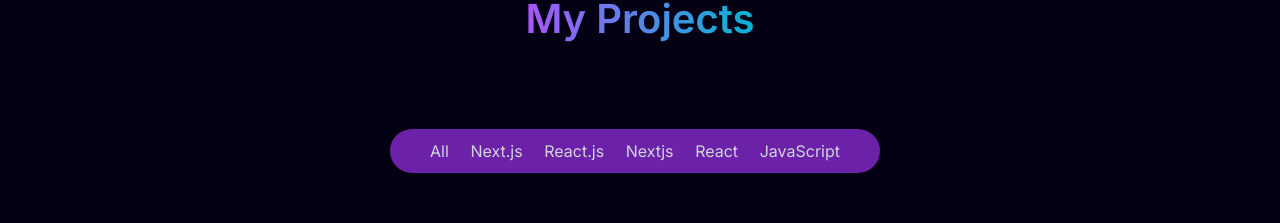
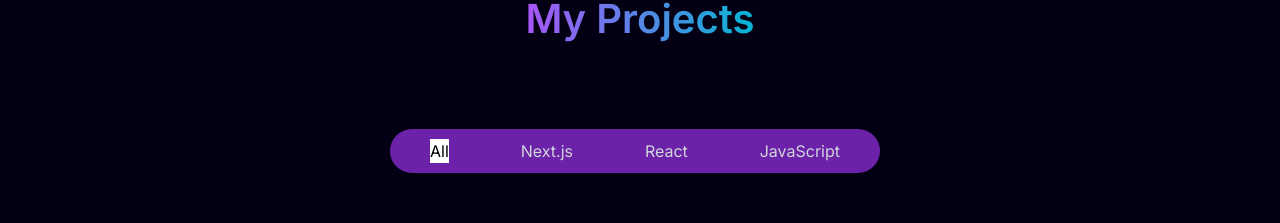
Before and after one commit to kendevops/Nextjs-Portfolio, a Next.js app: page / in a window 1280 px wide. Shown: the part 2476-2699 px from the top of the page. Built offline with nearby package versions, Linux system fonts and the light colour scheme; a web font is replaced by a local one.

Commit message:
updated category list

```diff
--- a/components/sub/Categories.tsx
+++ b/components/sub/Categories.tsx
@@ -1,6 +1,6 @@
-"use client"
+"use client";
 
-import React from "react";
+import React, { useState } from "react";
 
 interface Props {
   filter: (arg0: string) => void;
@@ -8,15 +8,27 @@
 }
 
 function Categories({ filter, categories }: Props) {
+  const [activeIndex, setActiveIndex] = useState(0)
+
+  const handleClick = (
+    category: string,
+    index: React.SetStateAction<number>
+  ) => {
+    setActiveIndex(index);
+    filter(category);
+  };
+
   return (
-    <div className="w-[500px] h-full flex flex-row items-center justify-center my-20 text-gray-300">
+    <div className="w-[500px] h-full flex flex-row items-center justify-center my-20">
       <div className="flex items-center justify-between w-full h-auto border-[#7042f861] bg-purple-800 mr-[10px] px-[40px] py-[10px] rounded-full">
         {categories.map((category, i) => (
           <button
             type="button"
-            className="cursor-pointer"
+            className={`cursor-pointer ${
+              activeIndex === i ? "text-black bg-white" : "text-gray-300"
+            }`} // Dynamically add active class
             key={i}
-            onClick={() => filter(category)}
+            onClick={() => handleClick(category, i)}
           >
             {category}
           </button>
--- a/constants/index.ts
+++ b/constants/index.ts
@@ -258,7 +258,7 @@
     title: "Morden Web Application",
     description:
       "Lorem ipsum dolor, sit amet consectetur adipisicing elit. Provident odio quaerat alias architecto unde deserunt, veniam ab autem iure quidem nulla quo fugit incidunt eius sit quibusdam quos accusantium nemo.",
-    category: "React.js",
+    category: "React",
   },
   {
     src: "/SpaceWebsite.png",
@@ -270,11 +270,11 @@
   {
     id: 1,
     title: "Creon AI",
-    category: "Nextjs",
+    category: "Next.js",
     src: "/creon",
     preview: "https://creon.vercel.app/",
     github: "https://github.com/kendevops/creon-test",
-     description:
+    description:
       "Lorem ipsum dolor, sit amet consectetur adipisicing elit. Provident odio quaerat alias architecto unde deserunt.",
   },
   {
```
